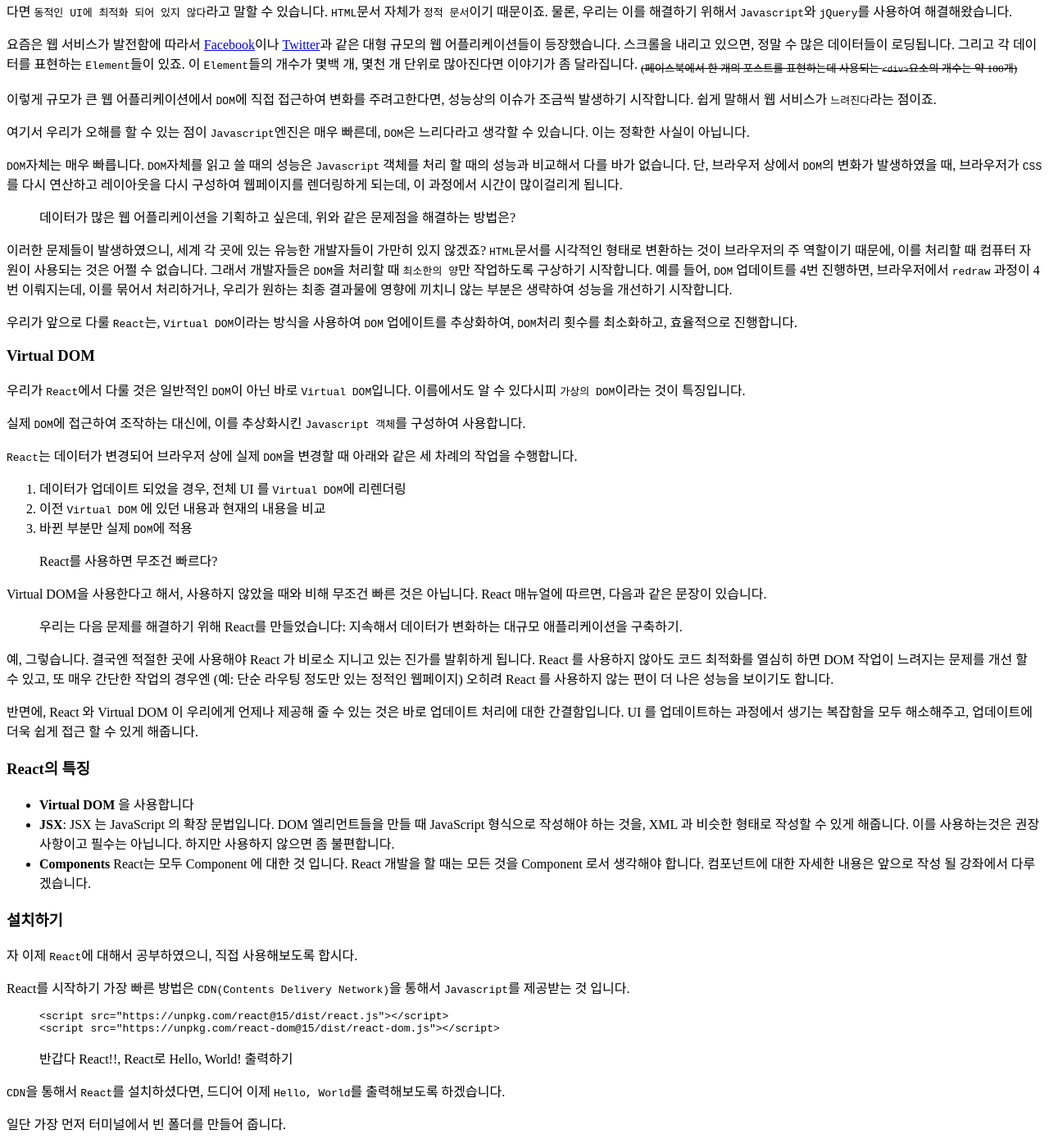
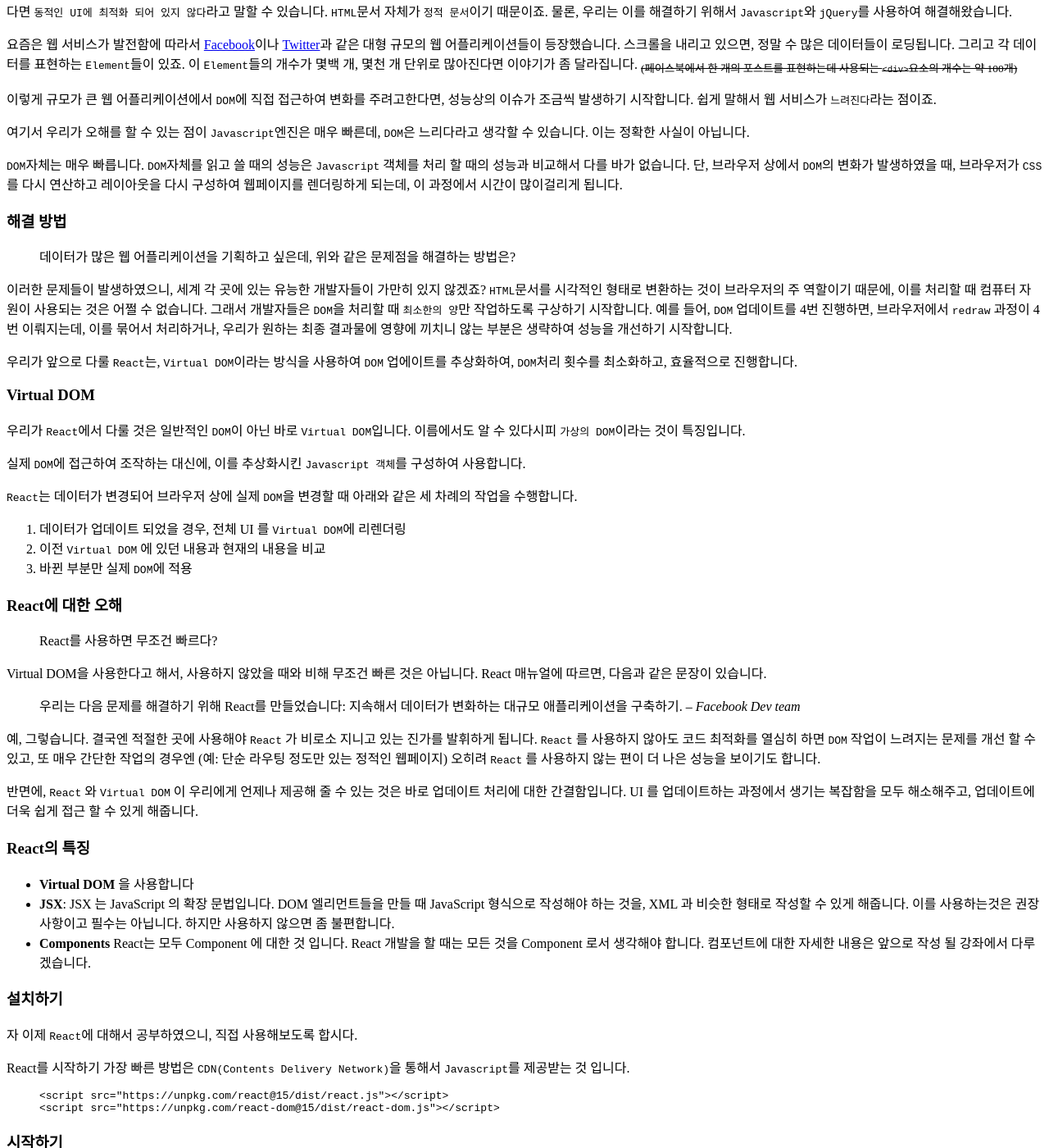
Before and after one commit to nayunhwan/nayunhwan.github.io, a Jekyll site: the page built from _posts/2016-12-12-React01.md, in a window 1280 px wide and 1400 px high, scrolled down 2032 px. Shown: the whole window at 82% size. Built offline with Jekyll 4.4.1, drawn with Linux system fonts in a browser that asks for light colours; a style sheet for code colours, icons or effects is not loaded.

Commit message:
Edit post

```diff
--- a/_posts/2016-12-12-React01.md
+++ b/_posts/2016-12-12-React01.md
@@ -49,6 +49,8 @@ DOM:Document Object Model, 문서 객체 모델
 
 `DOM`자체는 매우 빠릅니다. `DOM`자체를 읽고 쓸 때의 성능은 `Javascript` 객체를 처리 할 때의 성능과 비교해서 다를 바가 없습니다. 단, 브라우저 상에서 `DOM`의 변화가 발생하였을 때, 브라우저가 `CSS`를 다시 연산하고 레이아웃을 다시 구성하여 웹페이지를 렌더링하게 되는데, 이 과정에서 시간이 많이걸리게 됩니다.
 
+
+### 해결 방법
 > 데이터가 많은 웹 어플리케이션을 기획하고 싶은데, 위와 같은 문제점을 해결하는 방법은?
 
 이러한 문제들이 발생하였으니, 세계 각 곳에 있는 유능한 개발자들이 가만히 있지 않겠죠? `HTML`문서를 시각적인 형태로 변환하는 것이 브라우저의 주 역할이기 때문에, 이를 처리할 때 컴퓨터 자원이 사용되는 것은 어쩔 수 없습니다. 그래서 개발자들은 `DOM`을 처리할 때 `최소한의 양`만 작업하도록 구상하기 시작합니다. 예를 들어, `DOM` 업데이트를 4번 진행하면, 브라우저에서 `redraw` 과정이 4번 이뤄지는데, 이를 묶어서 처리하거나, 우리가 원하는 최종 결과물에 영향에 끼치니 않는 부분은 생략하여 성능을 개선하기 시작합니다.
@@ -68,16 +70,17 @@ DOM:Document Object Model, 문서 객체 모델
 2. 이전 `Virtual DOM` 에 있던 내용과 현재의 내용을 비교
 3. 바뀐 부분만 실제 `DOM`에 적용
 
+### React에 대한 오해
 > React를 사용하면 무조건 빠르다?
 
 Virtual DOM을 사용한다고 해서, 사용하지 않았을 때와 비해 무조건 빠른 것은 아닙니다.
 React 매뉴얼에 따르면, 다음과 같은 문장이 있습니다.
 
->우리는 다음 문제를 해결하기 위해 React를 만들었습니다: 지속해서 데이터가 변화하는 대규모 애플리케이션을 구축하기.
+>우리는 다음 문제를 해결하기 위해 React를 만들었습니다: 지속해서 데이터가 변화하는 대규모 애플리케이션을 구축하기.  _-- Facebook Dev team_
 
-예, 그렇습니다. 결국엔 적절한 곳에 사용해야 React 가 비로소 지니고 있는 진가를 발휘하게 됩니다. React 를 사용하지 않아도 코드 최적화를 열심히 하면 DOM 작업이 느려지는 문제를 개선 할 수 있고, 또 매우 간단한 작업의 경우엔 (예: 단순 라우팅 정도만 있는 정적인 웹페이지) 오히려 React 를 사용하지 않는 편이 더 나은 성능을 보이기도 합니다.
+예, 그렇습니다. 결국엔 적절한 곳에 사용해야 `React` 가 비로소 지니고 있는 진가를 발휘하게 됩니다. `React` 를 사용하지 않아도 코드 최적화를 열심히 하면 `DOM` 작업이 느려지는 문제를 개선 할 수 있고, 또 매우 간단한 작업의 경우엔 (예: 단순 라우팅 정도만 있는 정적인 웹페이지) 오히려 `React` 를 사용하지 않는 편이 더 나은 성능을 보이기도 합니다.
 
-반면에, React 와 Virtual DOM 이 우리에게 언제나 제공해 줄 수 있는 것은 바로 업데이트 처리에 대한 간결함입니다. UI 를 업데이트하는 과정에서 생기는 복잡함을 모두 해소해주고, 업데이트에 더욱 쉽게 접근 할 수 있게 해줍니다.
+반면에, `React` 와 `Virtual DOM` 이 우리에게 언제나 제공해 줄 수 있는 것은 바로 업데이트 처리에 대한 간결함입니다. UI 를 업데이트하는 과정에서 생기는 복잡함을 모두 해소해주고, 업데이트에 더욱 쉽게 접근 할 수 있게 해줍니다.
 
 ### React의 특징
 * __Virtual DOM__ 을 사용합니다
@@ -95,6 +98,8 @@ React를 시작하기 가장 빠른 방법은 `CDN(Contents Delivery Network)`
 <script src="https://unpkg.com/react-dom@15/dist/react-dom.js"></script>
 {% endhighlight %}
 
+
+### 시작하기
 > 반갑다 React!!, React로 Hello, World! 출력하기
 
 `CDN`을 통해서 `React`를 설치하셨다면, 드디어 이제 `Hello, World`를 출력해보도록 하겠습니다.
```
